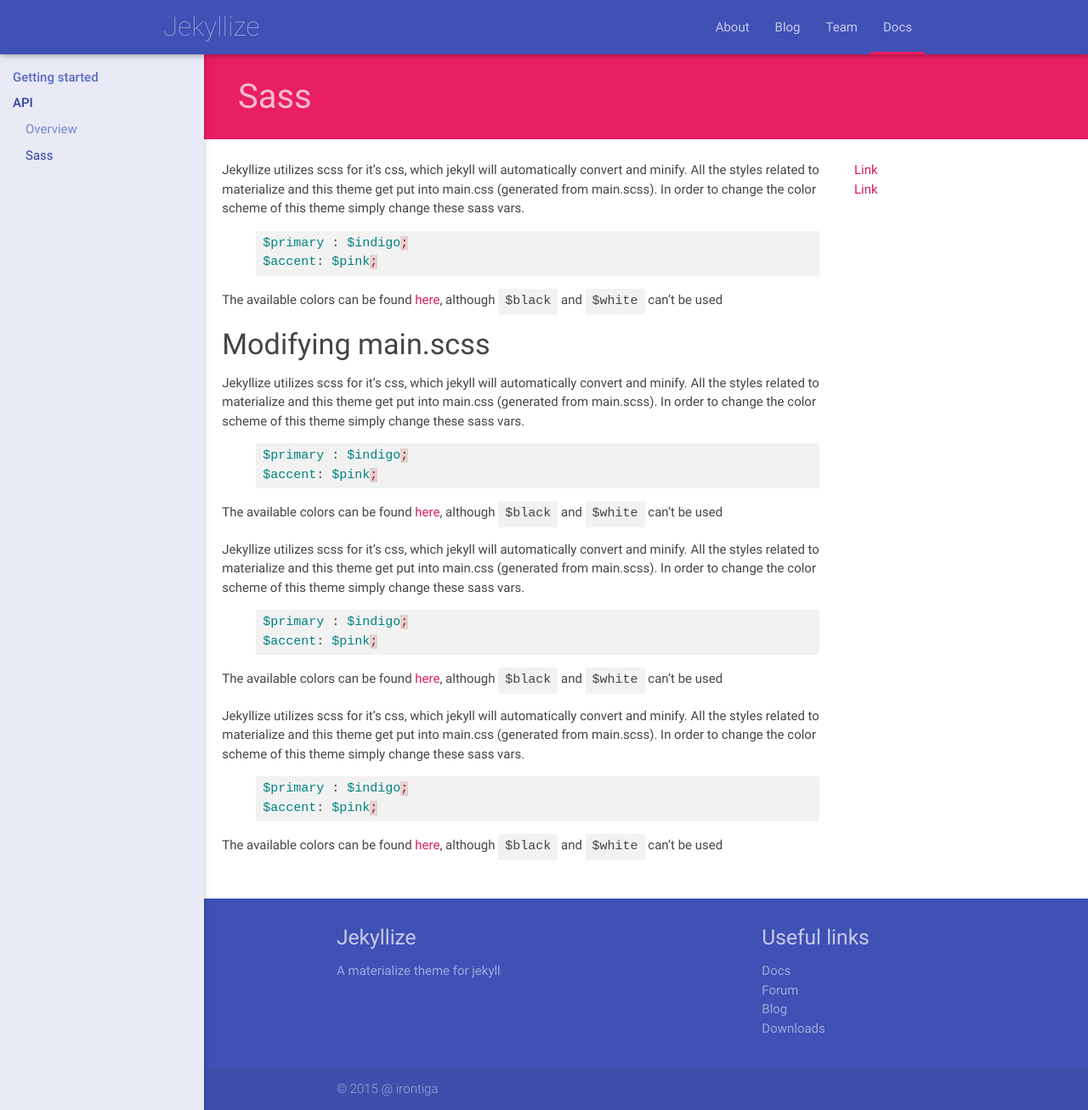
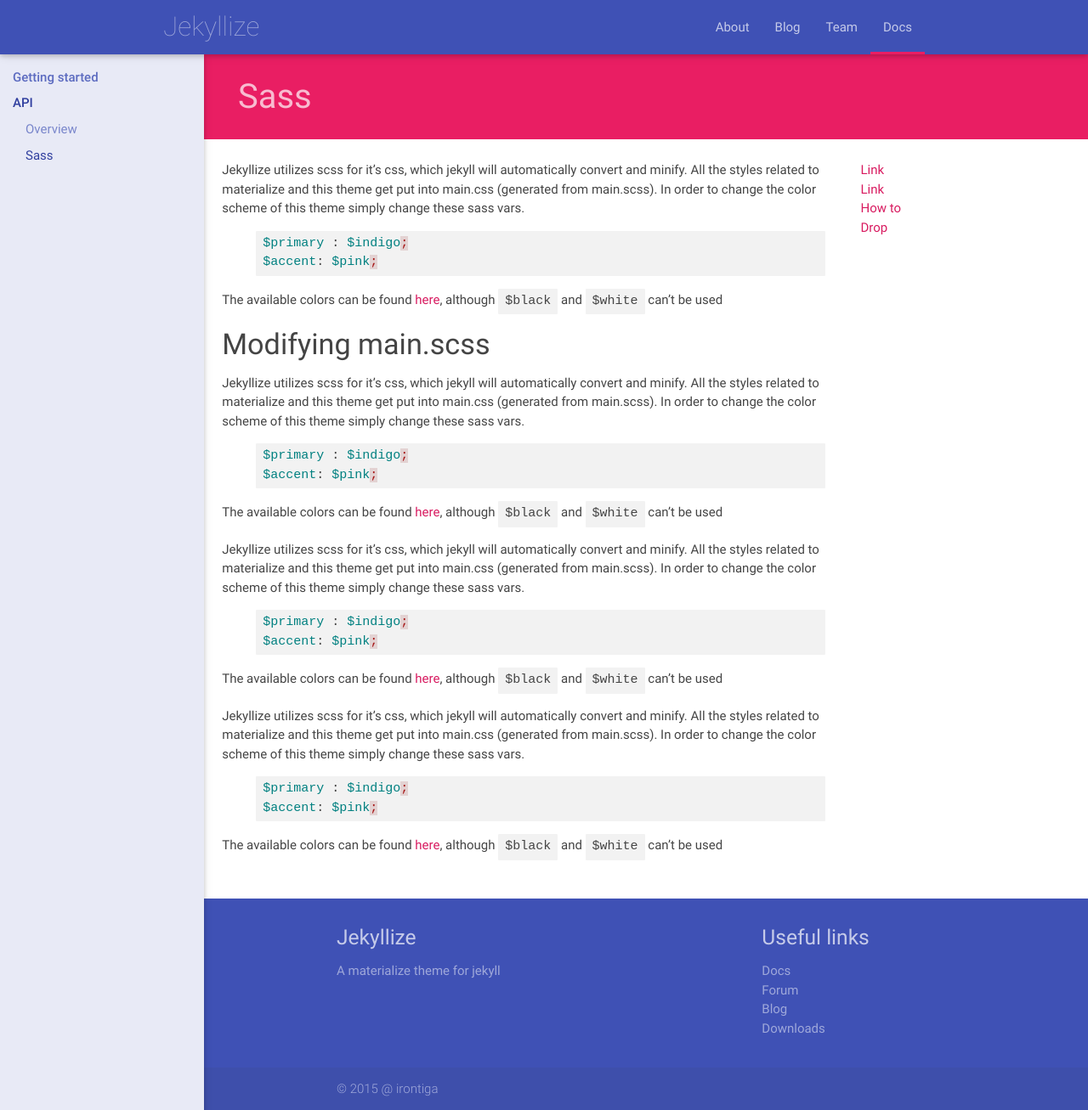
Before and after one commit to irontiga/material-jekyllize, a Jekyll site: the page built from docs/api/sass.md, in a window 1280 px wide and 1307 px high. Shown: the whole window at 85% size. Built offline with Jekyll 4.4.1, drawn with Linux system fonts in a browser that asks for light colours; nearby versions of some CDN libraries.

```diff
--- a/_includes/jsLinks.html
+++ b/_includes/jsLinks.html
@@ -6,16 +6,33 @@
 <script type="text/javascript" src="https://code.jquery.com/jquery-2.1.1.min.js"></script>
 <script type="text/javascript" src="{{ site.baseurl }}/js/materialize.min.js"></script>
 <script type="text/javascript">
-	//custom JS code
-	$(document).ready(function(){
-		$('.materialboxed').materialbox();
+
+
+	function sizes(){
+		$("#docs-anchor").width( ( $("#docs-item-content").width() / 3 ) );
+	}
+
+	function materialInit(){
+		//init materialize stuff
 		$('.button-collapse').sideNav({closeOnClick: true});
-		$("#preloader").fadeOut(600).hide();
-		$("#docs-anchor").width( ( $("#docs-item-content").width() / 3 ) );
 		$('#docs-anchor').pushpin({
 			top: 124,
 			offset: 64
 		});
+		$('.collapsible').collapsible({
+			accordion : true
+		});
+		// Set element sizes
+		sizes();
+	};
+
+	$(document).ready(function(){
+		materialInit();
+		$("#preloader").fadeOut(600).hide();
+	});
+
+	$(window).resize(function(){
+		sizes();
 	});
 
 
--- a/_layouts/docs.html
+++ b/_layouts/docs.html
@@ -12,15 +12,20 @@
 		{{ page.title }}
 	</div>
 	<div id="docs-content" class="row">
-		<div class="col s12 m9" id="docs-item-content">
+		<div class="col s12 {% if page.anchors %} m9 {% else %} m12 {% endif %}" id="docs-item-content">
 			{{ content }}
 		</div>
+		{% if page.anchors %}
 		<div class="hide-on-small-only" id="docs-anchor">
 			<ul>
 				<li><a>Link</a></li>
 				<li><a>Link</a></li>
+				{% for anchor in page.anchors %}
+					<li><a href="{{ anchor.url }}">{{ anchor.title }}</a></li>
+				{% endfor %}
 			</ul>
 		</div>
+		{% endif %}
 	</div>
 	{% include footer.html %}
 	{% include jsLinks.html %}
--- a/css/main.scss
+++ b/css/main.scss
@@ -336,6 +336,7 @@ footer.docs-footer{
 #docs-content{
 	padding: 10px;
 	padding-left: 250px;
+	padding-right:0;
 }
 #docs-header{
 	padding:20px;
--- a/docs/api/sass.md
+++ b/docs/api/sass.md
@@ -3,6 +3,12 @@ title: Sass
 layout: docs
 permalink: docs/api/sass/
 group: "api"
+anchors:
+  - title: "How to"
+    url: "#h1"
+  - title: "Drop"
+    url: "#cheese"
+
 ---
 
 Jekyllize utilizes scss for it's css, which jekyll will automatically convert and minify. All the styles related to materialize and this theme get put into main.css (generated from main.scss). In order to change the color scheme of this theme simply change these sass vars.
```
Also changed, not shown: other parts of _includes/jsLinks.html (+5 -10 lines), docs/getting-started/install.md (+6 -0 lines).
